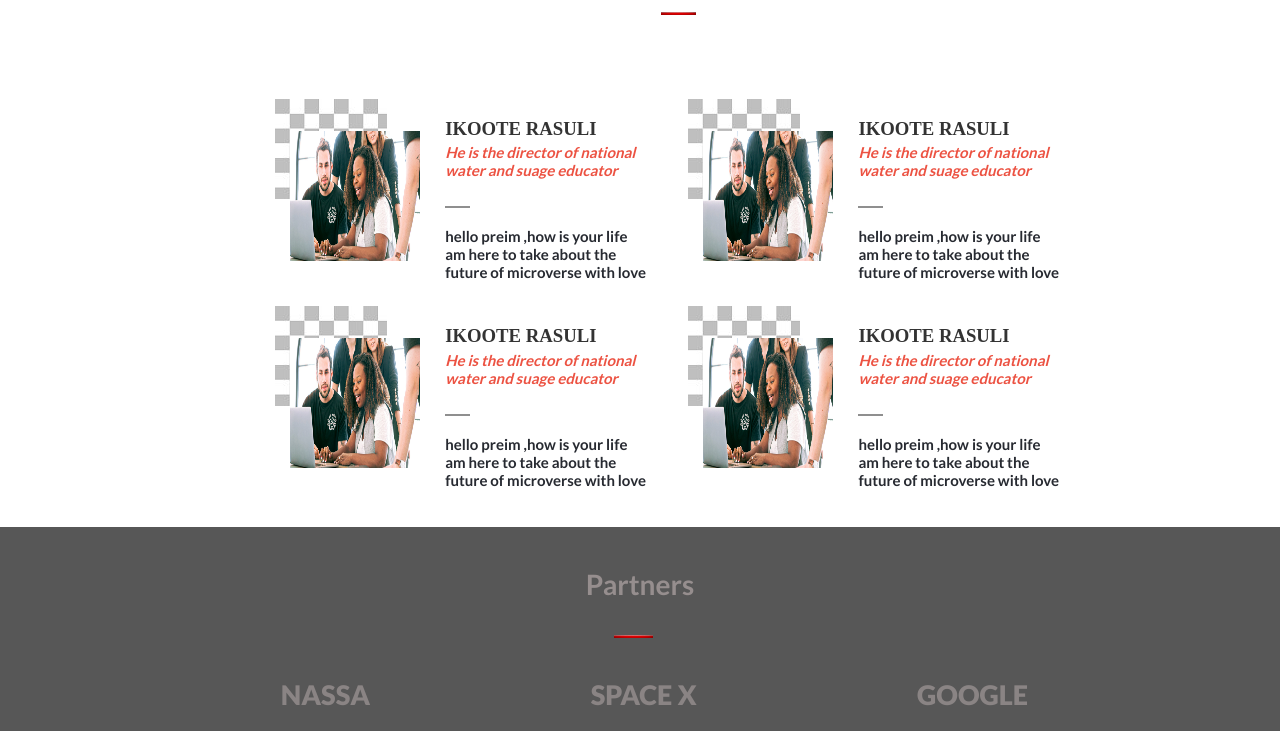
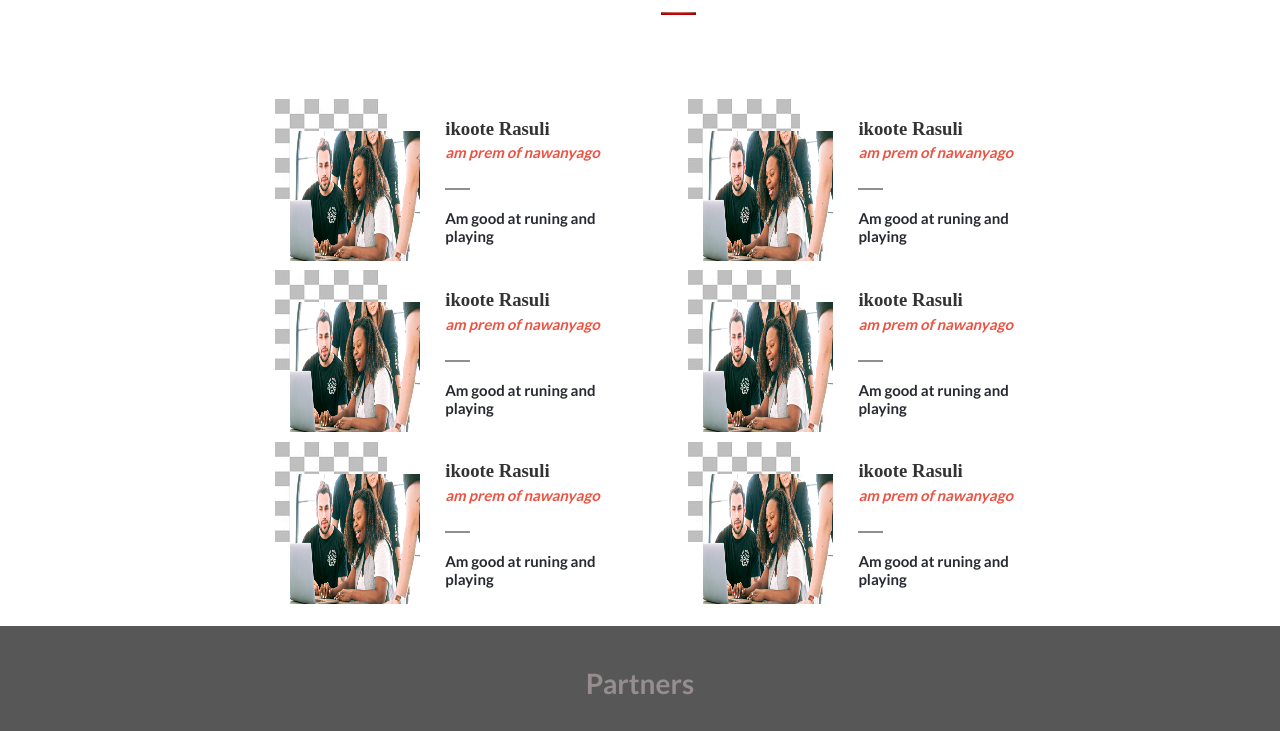
Before and after one commit to ikoote1/Physics-and-Space-Science, a website: page index.html in a window 1280 px wide. Shown: the part 1618-2349 px from the top of the page. Drawn offline with Linux system fonts and the light colour scheme.

Commit message:
Styled dynamic cards for speakers

```diff
--- a/index.html
+++ b/index.html
@@ -92,54 +92,17 @@
 
             <div class="hed8"><a href="#">See the whole program</a></div>
         </div>
+
         <div id="speakers" class="speakers">
             <div class="speaker">
                 <h2>Featured Speakers</h2>
                 <img src="./images/img-red.jpg">
                <div class="card-s">
-                <div class="speakerr">
-                    <div class="sp-img">
-                        <img src="./images/fun activities at work blog image-1.webp" class="sp-2"></div>
-                    <div class="desc">
-                        <h3>IKOOTE RASULI</h3>
-                        <p class="desc-p1">He is  the director of national water and suage educator</p>
-                        <img src="./images/Vecto1.png" alt="">
-                        <p class="desc-p2">hello preim ,how is your life am here to take about the future of microverse with love</p>
-                    </div>
-                </div>
-                <div class="speakerr">
-                    <div class="sp-img">
-                        <img src="./images/fun activities at work blog image-1.webp" class="sp-2"></div>
-                    <div class="desc">
-                        <h3>IKOOTE RASULI</h3>
-                        <p class="desc-p1">He is  the director of national water and suage educator</p>
-                        <img src="./images/Vecto1.png" alt="">
-                        <p class="desc-p2">hello preim ,how is your life am here to take about the future of microverse with love</p>
-                    </div>
-                </div>
-                <div class="speakerr">
-                    <div class="sp-img">
-                        <img src="./images/fun activities at work blog image-1.webp" class="sp-2"></div>
-                    <div class="desc">
-                        <h3>IKOOTE RASULI</h3>
-                        <p class="desc-p1">He is  the director of national water and suage educator</p>
-                        <img src="./images/Vecto1.png" alt="">
-                        <p class="desc-p2">hello preim ,how is your life am here to take about the future of microverse with love</p>
-                    </div>
-                </div>
-                <div class="speakerr">
-                    <div class="sp-img">
-                        <img src="./images/fun activities at work blog image-1.webp" class="sp-2"></div>
-                    <div class="desc">
-                        <h3>IKOOTE RASULI</h3>
-                        <p class="desc-p1">He is  the director of national water and suage educator</p>
-                        <img src="./images/Vecto1.png" alt="">
-                        <p class="desc-p2">hello preim ,how is your life am here to take about the future of microverse with love</p>
-                    </div>
-                </div>
+
                </div>
             </div>
         </div>
+
         <div class="partners" id="sponsers">
             <h2>Partners</h2>
             <img src="./images/img-red.jpg">
--- a/index.js
+++ b/index.js
@@ -1,13 +1,83 @@
-const ham = document.querySelector('.menu-ba');
-const x = document.querySelector('.menu-2');
-const navMenu = document.querySelector('.menu-line');
+// const ham = document.querySelector('.menu-ba');
+// const x = document.querySelector('.menu-2');
+// const navMenu = document.querySelector('.menu-line');
 
-ham.addEventListener('click', function() {
-  navMenu.classList.toggle('active');
+// ham.addEventListener('click', function() {
+//   navMenu.classList.toggle('active');
+// });
+// x.addEventListener('click', () => {
+//   navMenu.classList.toggle('active');
+// });
+// document.querySelectorAll('.menu-br').forEach((n) => n.addEventListener('click', () => {
+//   navMenu.classList.toggle('active');
+// }));
+
+//DYNAMIC FEATURE SPEAKERS
+
+const modalsO = [
+
+  {
+    nameF: 'ikoote Rasuli',
+    honorF: "am prem of nawanyago",
+    pictureF: "./images/fun activities at work blog image-1.webp",
+    textF:
+      "Am good at runing and playing",
+  },
+  {
+    nameF: 'ikoote Rasuli',
+    honorF: "am prem of nawanyago",
+    pictureF: "./images/fun activities at work blog image-1.webp",
+    textF:
+      "Am good at runing and playing",
+  },
+  {
+    nameF: 'ikoote Rasuli',
+    honorF: "am prem of nawanyago",
+    pictureF: "./images/fun activities at work blog image-1.webp",
+    textF:
+      "Am good at runing and playing",
+  },
+  {
+    nameF: 'ikoote Rasuli',
+    honorF: "am prem of nawanyago",
+    pictureF: "./images/fun activities at work blog image-1.webp",
+    textF:
+      "Am good at runing and playing",
+  },
+  {
+    nameF: 'ikoote Rasuli',
+    honorF: "am prem of nawanyago",
+    pictureF: "./images/fun activities at work blog image-1.webp",
+    textF:
+      "Am good at runing and playing",
+  },
+  {
+    nameF: 'ikoote Rasuli',
+    honorF: "am prem of nawanyago",
+    pictureF: "./images/fun activities at work blog image-1.webp",
+    textF:
+      "Am good at runing and playing",
+  },
+];
+
+const modalT = document.querySelector('.card-s');
+
+let modalCountT = 1;
+
+modalsO.forEach((o) => {
+
+  modalT.innerHTML += `
+  <div class="speakerr  modalT-${modalCountT}">
+  <div class="sp-img">
+      <img src="${o.pictureF}" class="sp-2"></div>
+  <div class="desc">
+      <h3>${o.nameF}</h3>
+      <p class="desc-p1">${o.honorF}</p>
+      <img src="./images/Vecto1.png">
+      <p class="desc-p2">${o.textF}</p>
+  </div>
+</div>
+
+`;
+  modalCountT += 1;
 });
-x.addEventListener('click', () => {
-  navMenu.classList.toggle('active');
-});
-document.querySelectorAll('.menu-br').forEach((n) => n.addEventListener('click', () => {
-  navMenu.classList.toggle('active');
-}));
```
